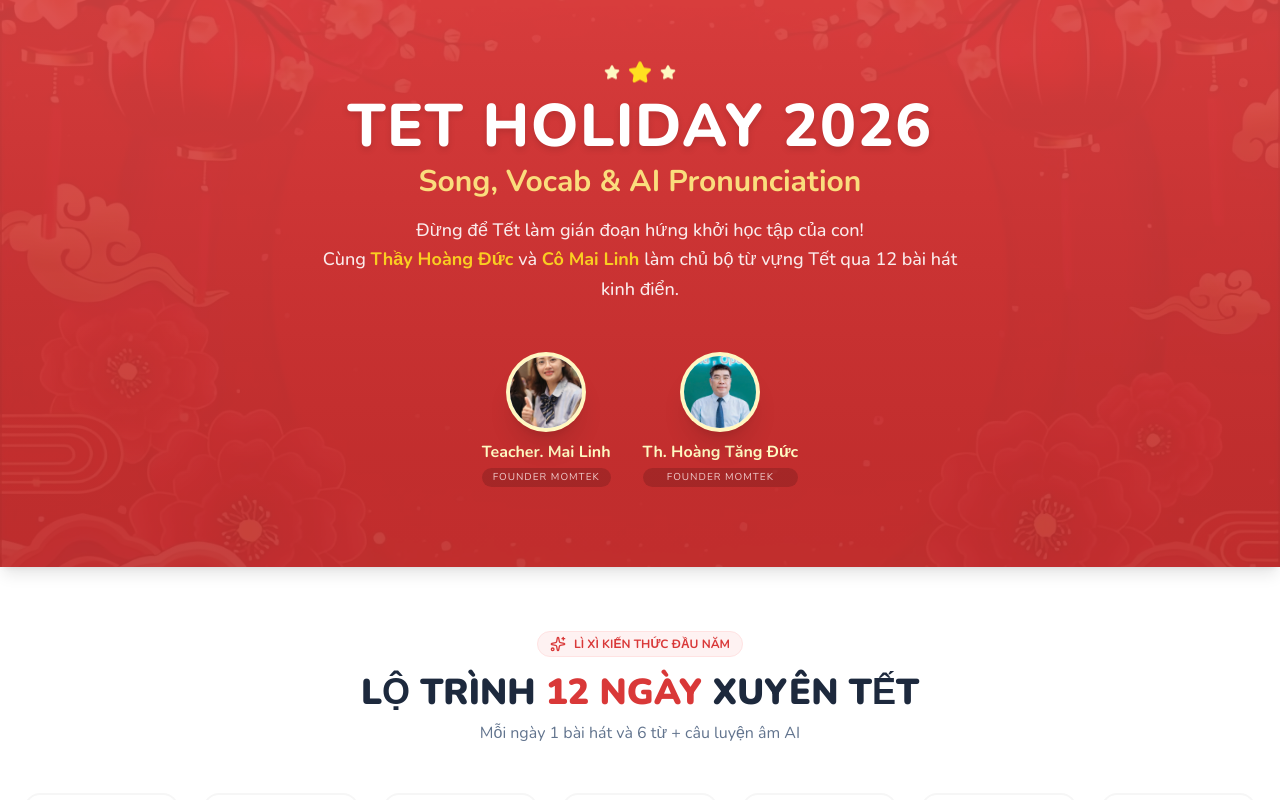
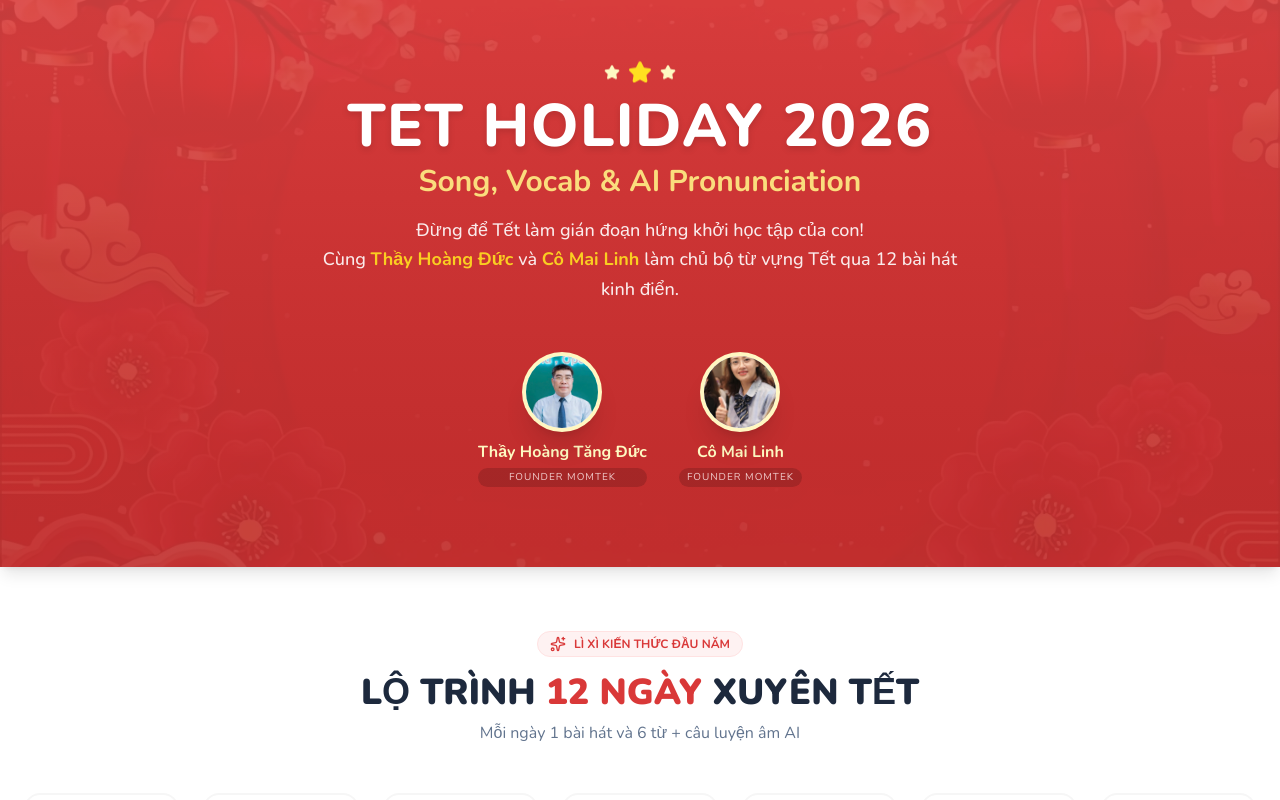
Before and after one commit to duykhanh-tran/momtek-event, a Next.js app in the folder frontend/: page / in a window 1280 px wide. Shown: the top 800 px of the page. Built offline with nearby package versions, Linux system fonts and the light colour scheme; no server answers.

Commit message:
V-Public-1.1

```diff
--- a/frontend/src/app/page.tsx
+++ b/frontend/src/app/page.tsx
@@ -67,24 +67,24 @@ export default async function TetHolidayPage() {
           </p>
 
           <div className="flex flex-row justify-center items-start gap-6 md:gap-8 mt-4">
-
-            {/* Teacher 1: Mai Linh */}
+            {/* Teacher 1: Hoàng Tăng Đức */}
             <div className="flex flex-col items-center gap-2 scale-90 md:scale-100 group cursor-pointer hover:-translate-y-1 transition-transform duration-300">
-              <TeacherAvatar src="/images/FD.jpg" alt="Mai Linh" />
+              <TeacherAvatar src="/images/FD3.jpg" alt="Hoàng Tăng Đức" />
               <div className="text-center">
-                <div className="font-bold text-sm md:text-base text-yellow-100">Teacher. Mai Linh</div>
+                <div className="font-bold text-sm md:text-base text-yellow-100">Thầy Hoàng Tăng Đức</div>
                 <div className="text-[10px] tracking-widest uppercase opacity-75 bg-black/20 px-2 py-0.5 rounded-full mt-1">Founder Momtek</div>
               </div>
             </div>
 
-            {/* Teacher 2: Hoàng Tăng Đức */}
+            {/* Teacher 2: Mai Linh */}
             <div className="flex flex-col items-center gap-2 scale-90 md:scale-100 group cursor-pointer hover:-translate-y-1 transition-transform duration-300">
-              <TeacherAvatar src="/images/FD3.jpg" alt="Hoàng Tăng Đức" />
+              <TeacherAvatar src="/images/FD.jpg" alt="Mai Linh" />
               <div className="text-center">
-                <div className="font-bold text-sm md:text-base text-yellow-100">Th. Hoàng Tăng Đức</div>
+                <div className="font-bold text-sm md:text-base text-yellow-100">Cô Mai Linh</div>
                 <div className="text-[10px] tracking-widest uppercase opacity-75 bg-black/20 px-2 py-0.5 rounded-full mt-1">Founder Momtek</div>
               </div>
             </div>
+
 
           </div>
 
--- a/frontend/src/components/TestimonialCard.tsx
+++ b/frontend/src/components/TestimonialCard.tsx
@@ -28,19 +28,6 @@ const TestimonialCard: React.FC<TestimonialCardProps> = ({
 
         {/* --- KHU VỰC ẢNH (1 HOẶC 2 NGƯỜI) --- */}
         <div className="relative z-10 flex flex-row gap-6 md:gap-10 justify-center items-center mt-2">
-
-            {/* Người 1 */}
-            <div className="w-20 h-20 md:w-24 md:h-24 relative rounded-full border-[3px] border-yellow-200/30 overflow-hidden shadow-lg group-hover:scale-105 transition-transform duration-500 bg-white/5">
-                <Image
-                    src={imageSrc}
-                    alt="Author 1"
-                    fill
-                    className="object-cover"
-                    sizes="(max-width: 768px) 100vw, 33vw"
-                />
-            </div>
-
-            {/* Người 2 (Chỉ hiện nếu có) */}
             {secondImageSrc && (
                 <div className="w-20 h-20 md:w-24 md:h-24 relative rounded-full border-[3px] border-yellow-200/30 overflow-hidden shadow-lg group-hover:scale-105 transition-transform duration-500 bg-white/5">
                     <Image
@@ -52,6 +39,16 @@ const TestimonialCard: React.FC<TestimonialCardProps> = ({
                     />
                 </div>
             )}
+            <div className="w-20 h-20 md:w-24 md:h-24 relative rounded-full border-[3px] border-yellow-200/30 overflow-hidden shadow-lg group-hover:scale-105 transition-transform duration-500 bg-white/5">
+                <Image
+                    src={imageSrc}
+                    alt="Author 1"
+                    fill
+                    className="object-cover"
+                    sizes="(max-width: 768px) 100vw, 33vw"
+                />
+            </div>
+
         </div>
 
         {/* --- KHU VỰC NỘI DUNG --- */}
--- a/frontend/src/components/VideoPlayerSection.tsx
+++ b/frontend/src/components/VideoPlayerSection.tsx
@@ -113,7 +113,7 @@ const VideoPlayerSection = ({
           <p className="text-white text-[10px] md:text-sm text-center leading-relaxed italic">
             Momtek's Song là kênh Tiktok chuyên các nội dung học tiếng Anh qua bài hát. Vui, đơn giản, hiệu quả.
             <br />
-            Kênh được cô Mai Linh và Thầy Hoàng Tăng Đức thẩm định nội dung.
+            Kênh được Thầy Hoàng Tăng Đức và cô Mai Linh thẩm định nội dung.
           </p>
         </div>
 
```
